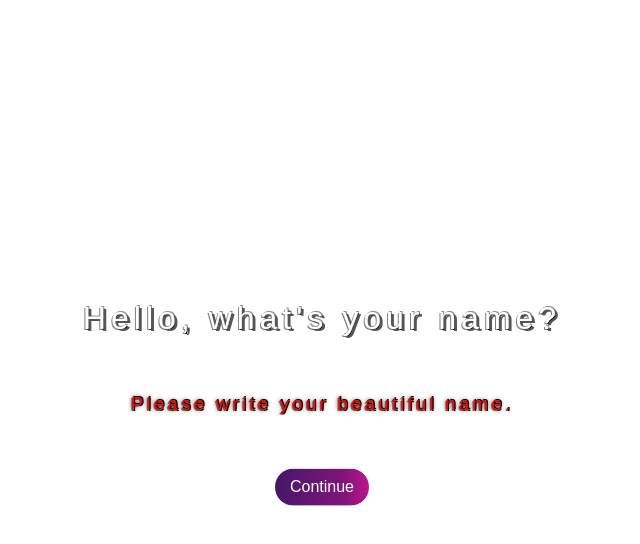
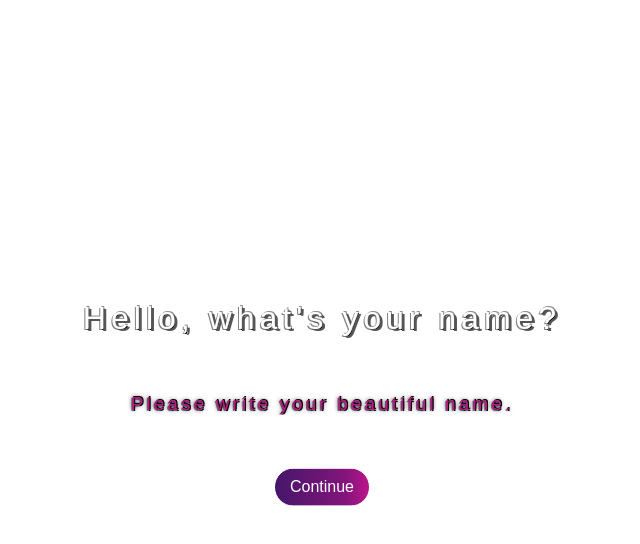
Before and after one commit to devfrankkim/Momentum, a plain HTML site: page index.html in a window 1280 px wide. Both pictures are taken after a click on the button "Continue". Shown: the whole page, without its empty margins (318-958 px from the left). Drawn offline with Linux system fonts and the light colour scheme; no server answers; a web font is replaced by a local one.

Commit message:
fixing styles

```diff
--- a/styles.css
+++ b/styles.css
@@ -8,7 +8,7 @@
   box-sizing: border-box;
 }
 .placeholderred::placeholder {
-  color: red !important;
+  color: #bc158a !important;
 }
 
 body {
```
